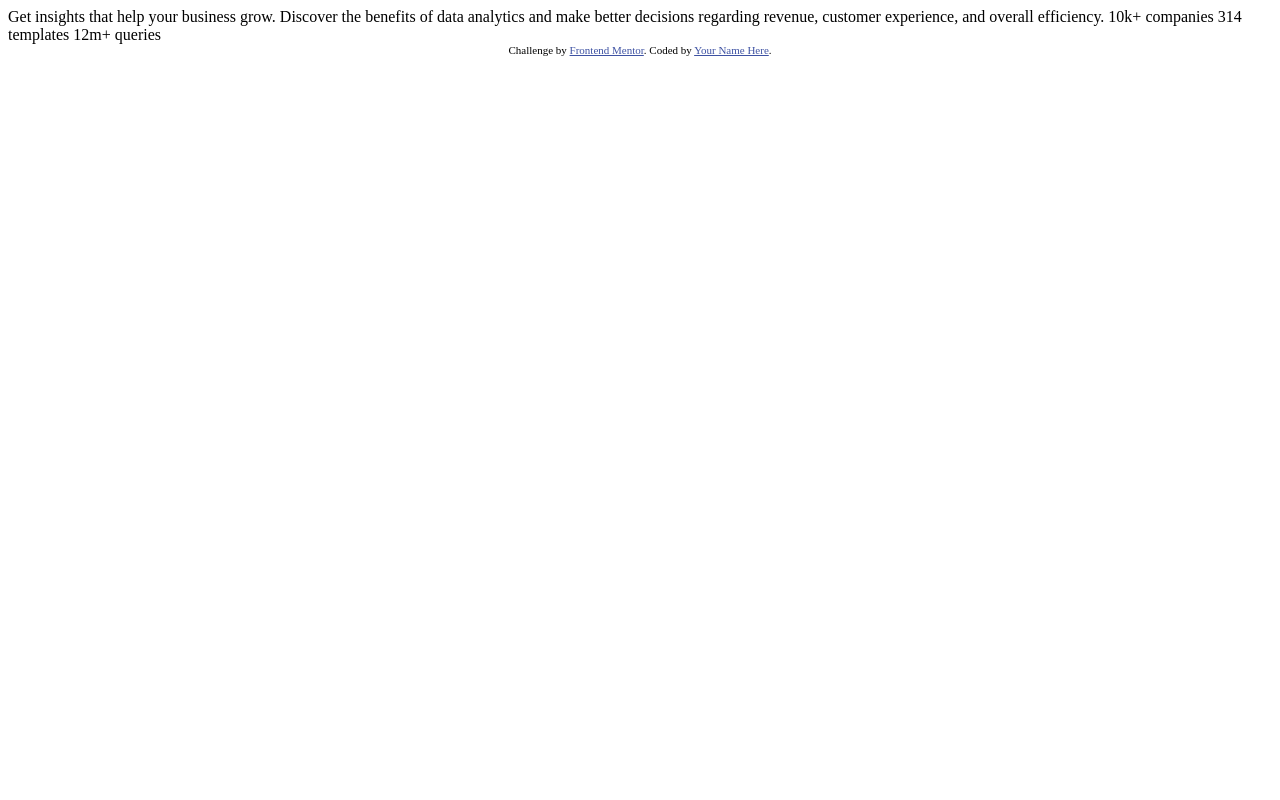
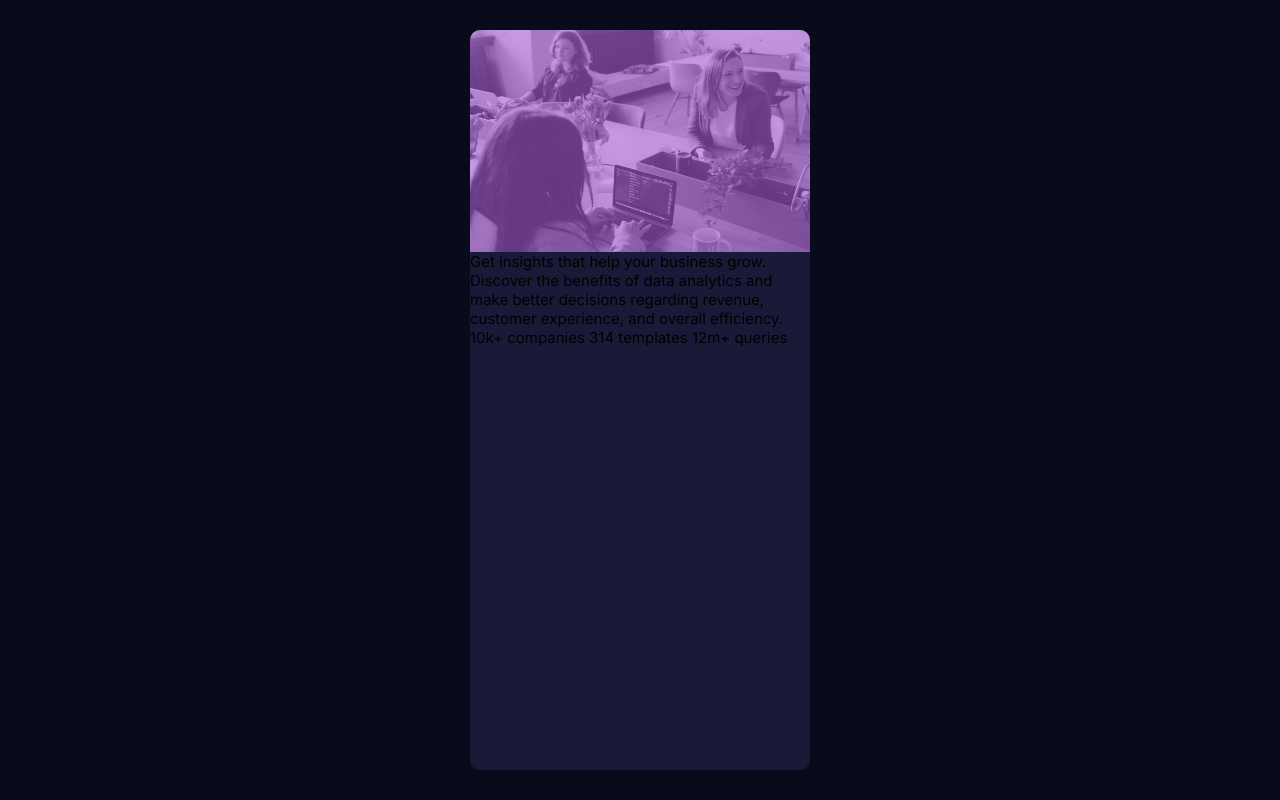
Before and after one commit to almero0922/Stats-Preview-Card, a plain HTML site: page index.html in a window 1280 px wide. Drawn offline with Linux system fonts and the light colour scheme.

Commit message:
Main Container with image and its opacity with the violet color

```diff
--- a/index.html
+++ b/index.html
@@ -1,33 +1,40 @@
 <!DOCTYPE html>
 <html lang="en">
   <head>
-  <meta charset="UTF-8">
-  <meta name="viewport" content="width=device-width, initial-scale=1.0"> <!-- displays site properly based on user's device -->
-
-  <link rel="icon" type="image/png" sizes="32x32" href="./images/favicon-32x32.png">
-
+    <meta charset="UTF-8" />
+    <meta name="viewport" content="width=device-width, initial-scale=1.0" />
+    <!-- displays site properly based on user's device -->
+    <link rel="stylesheet" href="styles.css" />
+    <link
+      rel="icon"
+      type="image/png"
+      sizes="32x32"
+      href="./images/favicon-32x32.png"
+    />
+    <link rel="preconnect" href="https://fonts.googleapis.com" />
+    <link rel="preconnect" href="https://fonts.gstatic.com" crossorigin />
+    <link
+      href="https://fonts.googleapis.com/css2?family=Inter:wght@400;700&display=swap"
+      rel="stylesheet"
+    />
     <title>Frontend Mentor | Stats preview card component</title>
-
-  <!-- Feel free to remove these styles or customise in your own stylesheet 👍 -->
-  <style>
-    .attribution { font-size: 11px; text-align: center; }
-    .attribution a { color: hsl(228, 45%, 44%); }
-  </style>
   </head>
   <body>
+    <main class="container">
+      <div class="main-image">
+        <img src="./images/image-header-mobile.jpg" alt="">
+      </div>
+      <div>
+        <div>
+          Get insights that help your business grow. Discover the benefits of data
+          analytics and make better decisions regarding revenue, customer experience,
+          and overall efficiency. 10k+ companies 314 templates 12m+ queries
 
-  Get insights that help your business grow.
+        </div>
+        <div>
 
-  Discover the benefits of data analytics and make better decisions regarding revenue, customer
-  experience, and overall efficiency.
-
-  10k+ companies
-  314 templates
-  12m+ queries
-
-  <div class="attribution">
-    Challenge by <a href="https://www.frontendmentor.io?ref=challenge" target="_blank">Frontend Mentor</a>.
-    Coded by <a href="#">Your Name Here</a>.
         </div>
+      </div>
+    </main>
   </body>
 </html>
--- /dev/null
+++ b/styles.css
@@ -0,0 +1,46 @@
+:root{
+    --main-dark: hsl(233, 47%, 7%);
+    --main-blue: hsl(244, 38%, 16%);
+    --main-violet: hsl(277, 64%, 61%);
+    --neutral-white: hsl(0, 0%, 100%);
+    --slightly-white: hsla(0, 0%, 100%, 0.75);
+    --slightly-transparent: hsla(0, 0%, 100%, 0.6);
+}
+*{
+    box-sizing:border-box;
+    margin: 0;
+    padding: 0;
+}
+html{
+    font-size: 62.5%;
+}
+body{
+    font-size: 1.5rem;
+    font-family: 'Inter', sans-serif;
+    background-color: var(--main-dark);
+    width: 100vw;
+    height: 100vh;
+    display: flex;
+    justify-content: center;
+    align-items: center;
+}
+.container{
+    width: 34rem;
+    height: 74rem;
+    background-color: var(--main-blue);
+    border-radius: 10px;
+}
+.main-image{
+    width: 100%;
+    height: 30%;
+    background-color: var(--main-violet);
+    border-top-left-radius: 10px;
+    border-top-right-radius: 10px;
+}
+.main-image img{
+    width: 100%;
+    height: 100%;
+    border-top-left-radius: 10px;
+    border-top-right-radius: 10px;
+    opacity: 0.40;
+}
```
Lines whose indentation alone changed are shown as unchanged.
